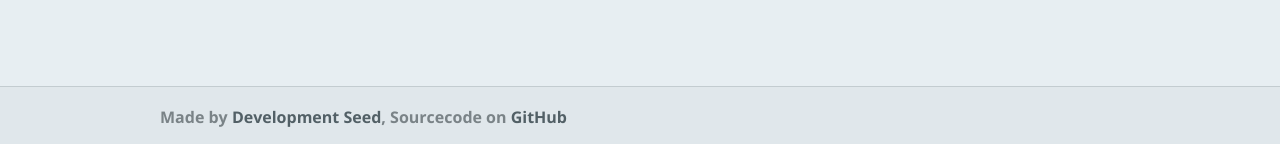
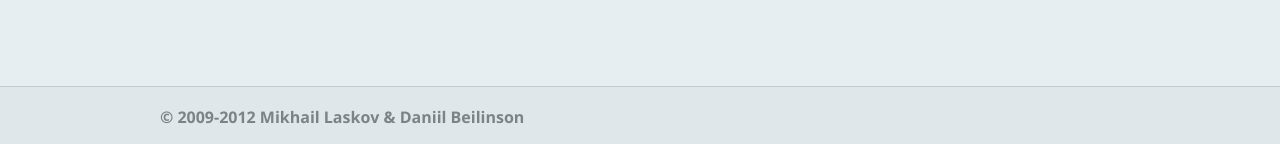
Before and after one commit to Integral/neurooncologia, a Jekyll site: the page built from index.html, in a window 1280 px wide. Shown: the part 754-898 px from the top of the page. Built offline with Jekyll 4.4.1, drawn with Linux system fonts in a browser that asks for light colours.

Commit message:
copyright

```diff
--- a/_layouts/default.html
+++ b/_layouts/default.html
@@ -16,7 +16,7 @@
 
   <div id='footer'>
     <div class="footer-content">
-      Made by <a href="http://developmentseed.org">Development Seed</a>, Sourcecode on <a href="http://github.com/poole/bootstrap">GitHub</a>
+      © 2009-2012 Mikhail Laskov &amp; Daniil Beilinson
     </div>
   </div>
 </body>
```
Also changed, not shown: 1 other file.
